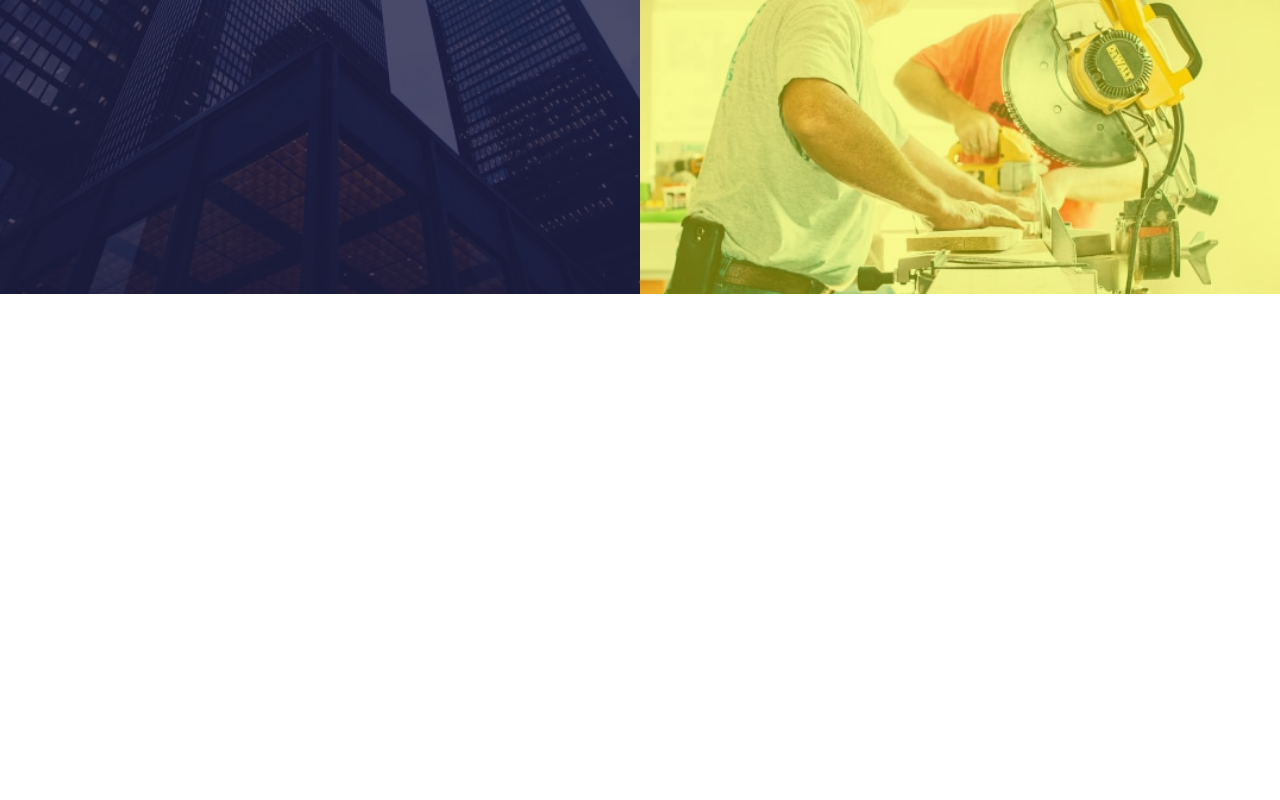
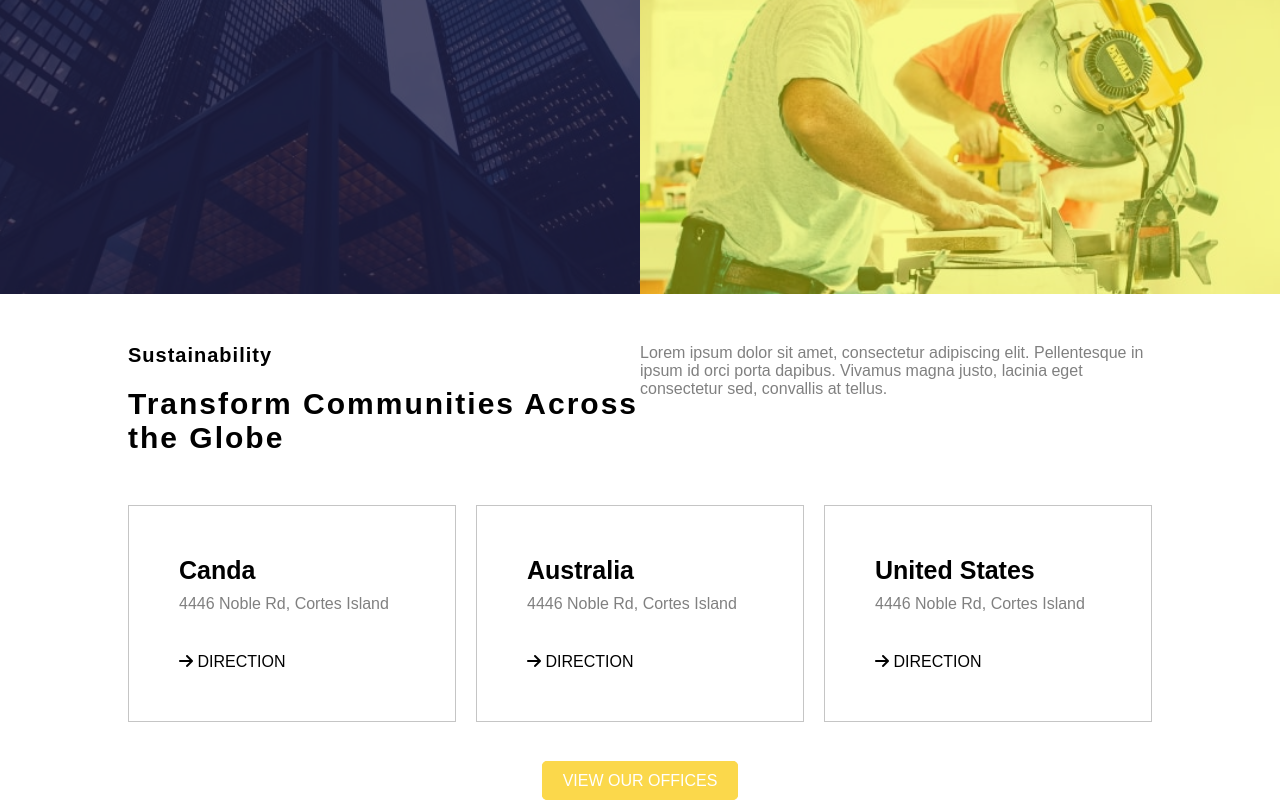
Before and after one commit to YasmiinAli/ConstructionComany, a plain HTML site: page index.html in a window 1280 px wide. Shown: the part 1938-2738 px from the top of the page. Before the commit the page ends 2232 px from the top, so only its background shows below. Drawn offline with Linux system fonts and the light colour scheme; files whose address does not match are found by name.

Commit message:
some edits

```diff
--- a/index.html
+++ b/index.html
@@ -122,12 +122,11 @@ adipiscing elit. Pellentesque in ipsum.</p>
      <section class="bgimg">
         <div class="getintouch">
         <div class="layer">
-     <div class="contenttouch"></div>
+     <div class="contenttouch">
         <h3>Sustainability</h3>
         <h1>Committed To Keep People Healthy & Safe</h1>
         <p>Lorem ipsum dolor sit amet, consectetur adipiscing elit. Nulla porttitor accumsan tincidunt. Donec rutrum <br/>congue leo eget malesuada. Nulla porttitor accumsan tincidunt. Donec rutrum congue leo eget malesuada.<br/> Curabitur arcu erat, accumsan id imperdiet et, porttitor at sem.</p>
-
-
+        </div>
          <div class="firstbtn"><a href="">Get in Touch</a></div>
     </div>
         </div>
@@ -138,5 +137,46 @@ adipiscing elit. Pellentesque in ipsum.</p>
             </div>
         </div>
      </section>
+     <!-- globe -->
+      <section class="globe container">
+             <div class="contenglobe">
+                <div class="globeheadline">
+                            <h3>Sustainability</h3>
+        <h1>Transform Communities Across the Globe</h1>
+                </div>
+                <div>
+                    <p>Lorem ipsum dolor sit amet, consectetur adipiscing elit. Pellentesque in ipsum id orci porta dapibus. Vivamus magna justo, lacinia eget consectetur sed, convallis at tellus.</p>
+                </div>
+        </div>
+        <div class="globecards">
+            <div class="globecard">
+                <h4>Canda</h4>
+                <p>4446 Noble Rd, Cortes Island</p>
+                <div class="directionbtn">
+                    <i class="fa-solid fa-arrow-right"></i>
+                    <a href="">Direction</a>
+                </div>
+            </div>
+            <div class="globecard">
+                <h4>Australia</h4>
+                <p>4446 Noble Rd, Cortes Island</p>
+                <div class="directionbtn">
+                    <i class="fa-solid fa-arrow-right"></i>
+                    <a href="">Direction</a>
+                </div>
+            </div>
+            <div class="globecard">
+                <h4>United States</h4>
+                <p>4446 Noble Rd, Cortes Island</p>
+                <div class="directionbtn">
+                    <i class="fa-solid fa-arrow-right"></i>
+                    <a href="">Direction</a>
+                </div>
+            </div>
+
+        </div>
+        <div class="btn"><a href="">view our offices</a></div>
+
+      </section>
 </body>
 </html>
--- a/style.css
+++ b/style.css
@@ -12,6 +12,12 @@ body {
 }
 img {
     width: 100%;
+}
+p {
+    color: gray;
+}
+a {
+    text-decoration: none;
 }
 .container {
     width: 80%;
@@ -173,13 +179,55 @@ font-size: 18px;
     height: 70vh;
 }
 .bgimg {
+    margin: 50px 0;
+    display: grid;
+    grid-template-columns: repeat(2,1fr);
+}
+.bgimg p {
+    color: white;
+}
+.globe {
+    color: black;
+}
+.contenglobe {
     margin-top: 50px;
     display: grid;
     grid-template-columns: repeat(2,1fr);
-
 }
-
-
+.globe h3 {
+    font-size: 20px;
+    letter-spacing: 1px;
+    margin-bottom: 20px;
+}
+.globe h1 {
+    font-size: 30px;
+    letter-spacing: 2px;
+}
+.globecards {
+    display: grid;
+    grid-template-columns: repeat(3,1fr);
+    column-gap: 20px;
+}
+.globecard {
+    padding:50px;
+    border: 1px solid rgb(197, 197, 197);
+    margin: 50px 0px;
+}
+.directionbtn a  {
+text-transform: uppercase;
+color: black;
+}
+.globecard h4 {
+    font-size: 25px;
+    margin-bottom: 10px;
+}
+.directionbtn {
+    margin-top: 40px;
+}
+.globe .btn {
+    text-transform: uppercase;
+    text-align: center;
+}
 
 
 
@@ -195,7 +243,7 @@ font-size: 18px;
         .firstbtn {
             margin-bottom: 10px;
         }
-    .cards {
+    .cards ,.contenglobe,.globecards {
         grid-template-columns: repeat(1,1fr);
         row-gap: 20px;
     }
@@ -205,8 +253,12 @@ font-size: 18px;
 }
 
 @media screen and (min-width:600px) and (max-width:1000px){
-        .cards {
+        .cards ,.globecards{
         grid-template-columns: repeat(2,1fr);
         row-gap: 20px;
         }
+    .cards ,.contenglobe {
+        grid-template-columns: repeat(1,1fr);
+        row-gap: 20px;
+    }
 }
```
